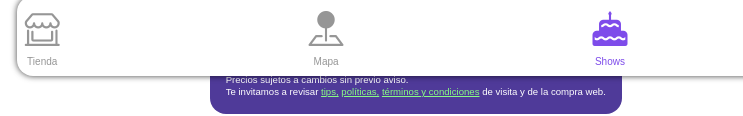
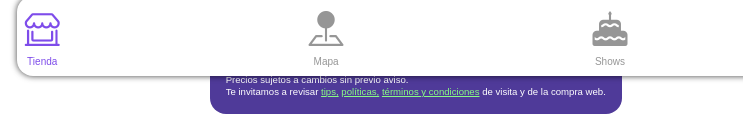
Before and after one commit to Brekker28/sal_responsive_app, a plain HTML site: page pages/shop.html in a window 1280 px wide. Shown: the part 720-836 px from the top of the page, 0-743 px from the left. Drawn offline with nearby package versions, Linux system fonts and the light colour scheme.

Commit message:
Menu botton error color

```diff
--- a/pages/shop.html
+++ b/pages/shop.html
@@ -259,7 +259,7 @@
                 <div class="w-100 h-100 d-flex align-items-center justify-content-between gap-3 overflow-hidden p-2 rounded-4" style="background: white;-webkit-box-shadow: 0px 0px 6px 0px rgba(0,0,0,0.75);
                 -moz-box-shadow: 0px 0px 6px 0px rgba(0,0,0,0.75);
                 box-shadow: 0px 0px 6px 0px rgba(0,0,0,0.75);">
-                    <div class="d-flex justify-content-center align-items-center flex-column" style="color: var(--color-gray);cursor: pointer;" onclick="window.location.href ='/sal_responsive_app/pages/shop.html'">
+                    <div class="d-flex justify-content-center align-items-center flex-column active_menu_bottom" style="color: var(--color-gray);cursor: pointer;" onclick="window.location.href ='/sal_responsive_app/pages/shop.html'">
                         <i class="bi bi-shop-window" style="font-size: 35px;"></i>
                         <h3 style="font-size: 10px !important; margin: 0 !important;">Tienda</h3>
                     </div>
@@ -267,7 +267,7 @@
                         <i class="bi bi-pin-map-fill" style="font-size: 35px;"></i>
                         <h3 style="font-size: 10px !important; margin: 0 !important;">Mapa</h3>
                     </div>
-                    <div class="d-flex justify-content-center align-items-center flex-column active_menu_bottom" style="color: var(--color-gray);cursor: pointer;" onclick="window.location.href ='/sal_responsive_app/pages/shows.html'">
+                    <div class="d-flex justify-content-center align-items-center flex-column" style="color: var(--color-gray);cursor: pointer;" onclick="window.location.href ='/sal_responsive_app/pages/shows.html'">
                         <i class="bi bi-cake-fill" style="font-size: 35px;"></i>
                         <h3 style="font-size: 10px !important; margin: 0 !important;">Shows</h3>
                     </div>
```
